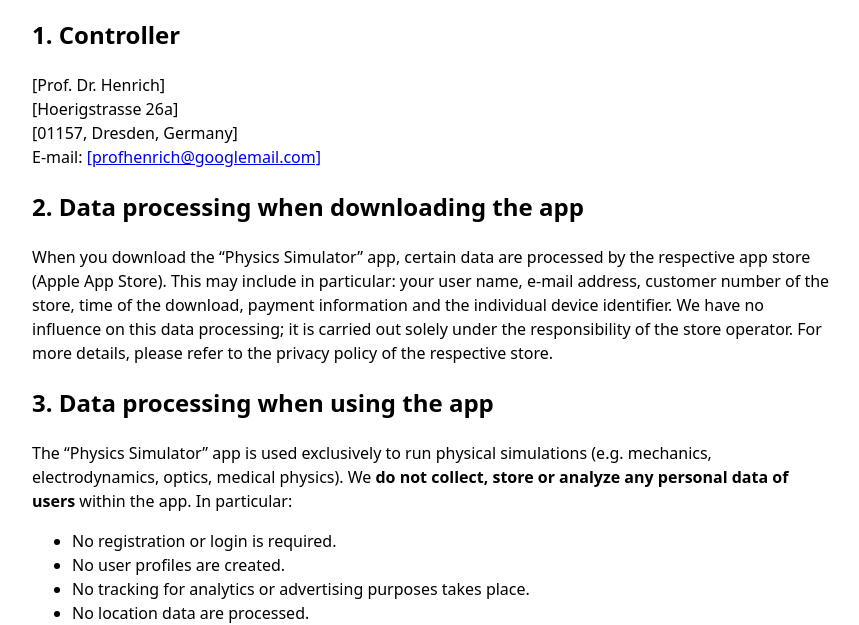
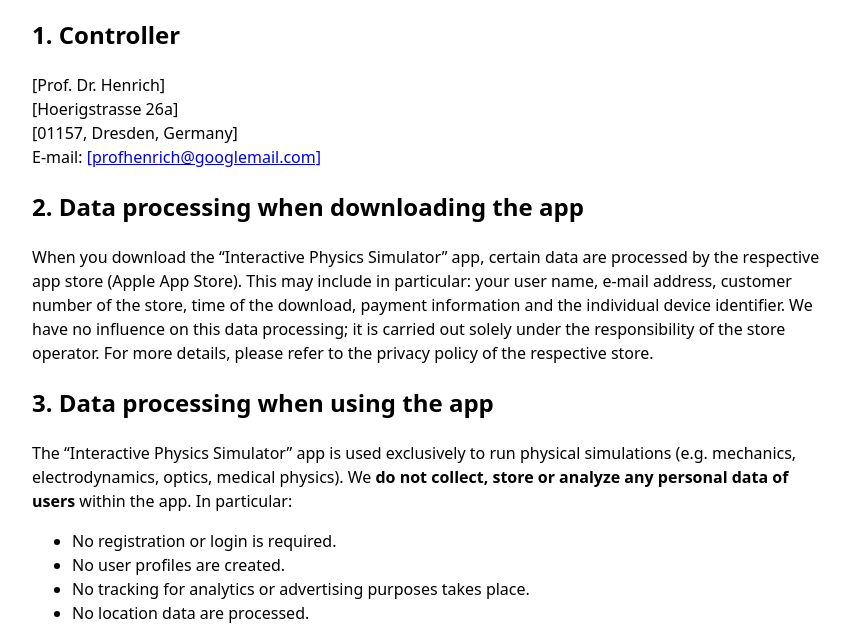
Before and after one commit to drhenrich/physics-simulator-privacy, a plain HTML site: page index.html in a window 1280 px wide. Shown: the part 176-801 px from the top of the page, without its empty margins (208-1067 px from the left). Drawn offline with Linux system fonts and the light colour scheme.

Commit message:
Update app name from 'Physics Simulator' to 'Interactive Physics Simulator'

```diff
--- a/index.html
+++ b/index.html
@@ -24,7 +24,7 @@
 
   <h2>2. Data processing when downloading the app</h2>
   <p>
-    When you download the “Physics Simulator” app, certain data are processed by the
+    When you download the “Interactive Physics Simulator” app, certain data are processed by the
     respective app store (Apple App Store). This may include in particular: your user name,
     e-mail address, customer number of the store, time of the download, payment information
     and the individual device identifier. We have no influence on this data processing; it is
@@ -34,7 +34,7 @@
 
   <h2>3. Data processing when using the app</h2>
   <p>
-    The “Physics Simulator” app is used exclusively to run physical simulations
+    The “Interactive Physics Simulator” app is used exclusively to run physical simulations
     (e.g. mechanics, electrodynamics, optics, medical physics).
     We <strong>do not collect, store or analyze any personal data of users</strong> within the app.
     In particular:
```
